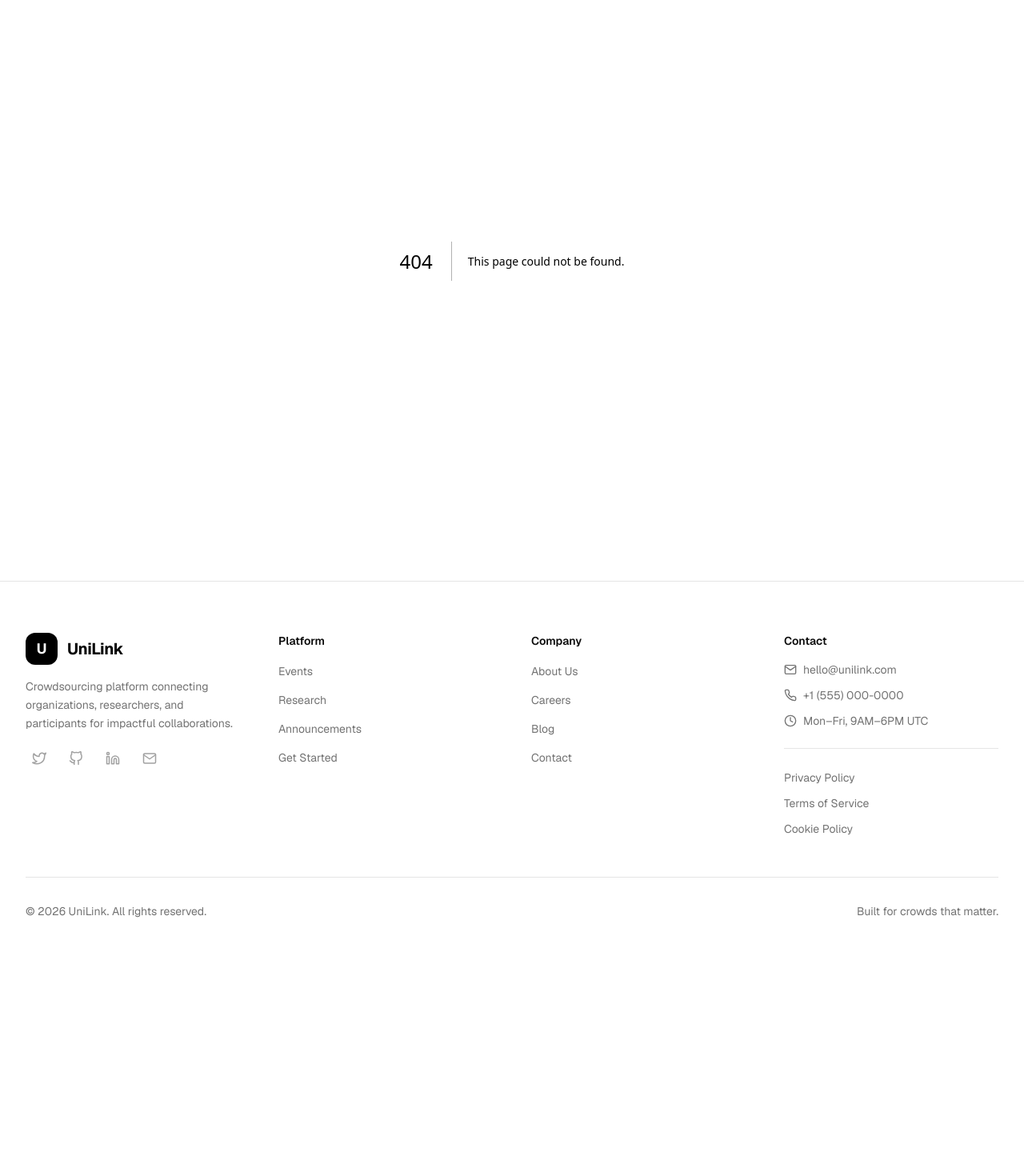
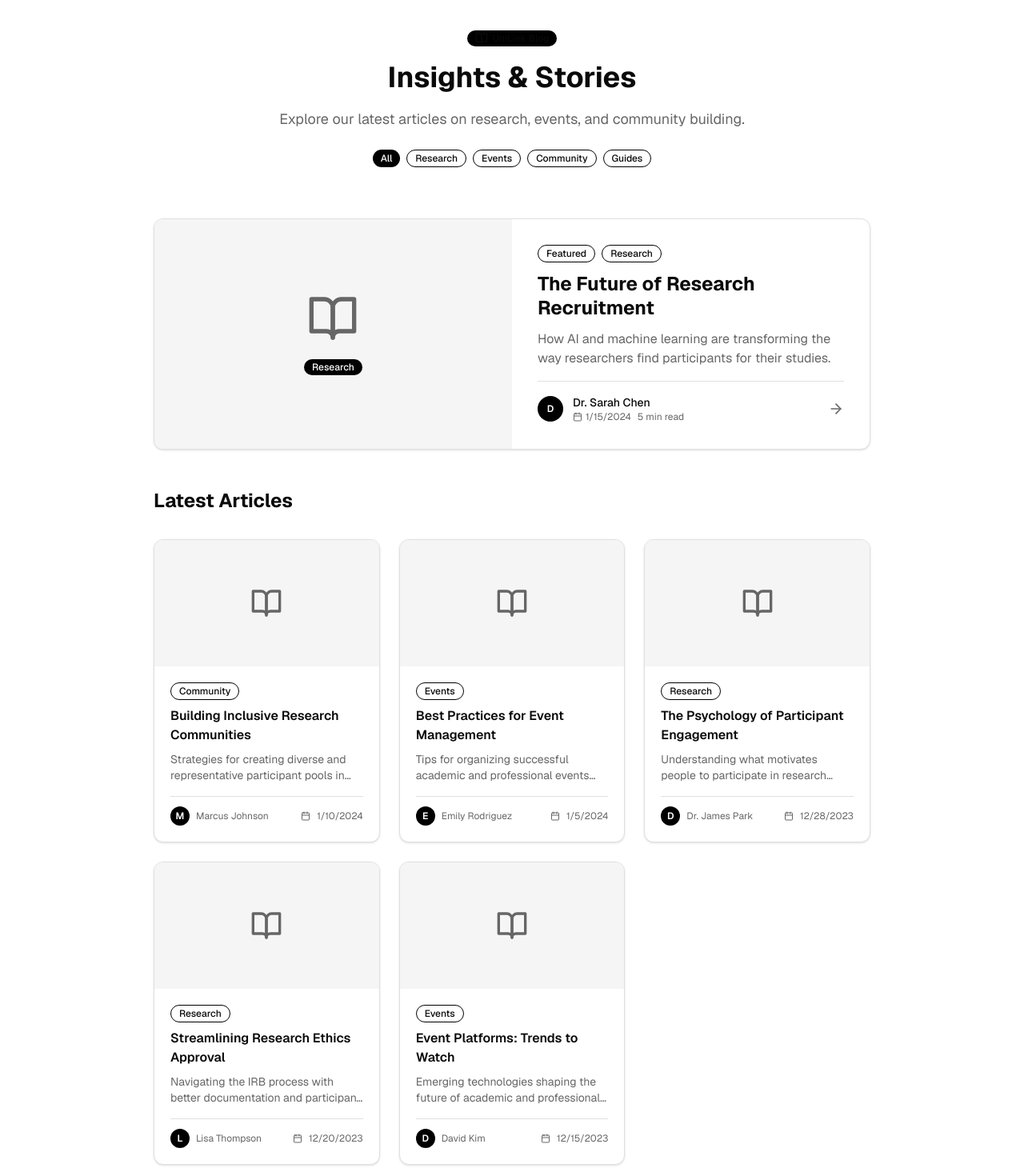
Before and after one commit to genta-bahana-nagari/unilink, a Next.js app: page /blog in a window 1280 px wide. Before the commit this address had no page. Shown: the part 140-1610 px from the top of the page at 80% size. Before the commit the page ends 1353 px from the top, so only its background shows below. Built offline with nearby package versions, Linux system fonts and the light colour scheme.

Commit message:
feat(blog): create blog page with featured post and article grid

```diff
--- /dev/null
+++ b/src/app/(public)/blog/page.tsx
@@ -0,0 +1,232 @@
+"use client";
+
+import { Card } from "@/components/ui/card";
+import { Badge } from "@/components/ui/badge";
+import { Avatar } from "@/components/ui/avatar";
+import { Button } from "@/components/ui/button";
+import { FiCalendar, FiArrowRight, FiBookOpen, FiTag } from "react-icons/fi";
+import { cn } from "@/lib/utils";
+
+const POSTS = [
+  {
+    id: "1",
+    title: "The Future of Research Recruitment",
+    excerpt: "How AI and machine learning are transforming the way researchers find participants for their studies.",
+    author: "Dr. Sarah Chen",
+    date: "2024-01-15",
+    readTime: "5 min read",
+    category: "Research",
+    featured: true,
+  },
+  {
+    id: "2",
+    title: "Building Inclusive Research Communities",
+    excerpt: "Strategies for creating diverse and representative participant pools in academic research.",
+    author: "Marcus Johnson",
+    date: "2024-01-10",
+    readTime: "7 min read",
+    category: "Community",
+  },
+  {
+    id: "3",
+    title: "Best Practices for Event Management",
+    excerpt: "Tips for organizing successful academic and professional events with better engagement.",
+    author: "Emily Rodriguez",
+    date: "2024-01-05",
+    readTime: "4 min read",
+    category: "Events",
+  },
+  {
+    id: "4",
+    title: "The Psychology of Participant Engagement",
+    excerpt: "Understanding what motivates people to participate in research studies and events.",
+    author: "Dr. James Park",
+    date: "2023-12-28",
+    readTime: "6 min read",
+    category: "Research",
+  },
+  {
+    id: "5",
+    title: "Streamlining Research Ethics Approval",
+    excerpt: "Navigating the IRB process with better documentation and participant communication.",
+    author: "Lisa Thompson",
+    date: "2023-12-20",
+    readTime: "8 min read",
+    category: "Research",
+  },
+  {
+    id: "6",
+    title: "Event Platforms: Trends to Watch",
+    excerpt: "Emerging technologies shaping the future of academic and professional events.",
+    author: "David Kim",
+    date: "2023-12-15",
+    readTime: "5 min read",
+    category: "Events",
+  },
+];
+
+const CATEGORIES = ["All", "Research", "Events", "Community", "Guides"];
+
+export default function BlogPage() {
+  const featuredPost = POSTS.find((p) => p.featured);
+  const regularPosts = POSTS.filter((p) => !p.featured);
+
+  return (
+    <div className="min-h-screen bg-background">
+      {/* Hero Section */}
+      <section className="pt-16 sm:pt-20 lg:pt-28 pb-8 sm:pb-12 lg:pb-16 px-4">
+        <div className="max-w-4xl mx-auto text-center">
+          <Badge className="mb-4 bg-primary text-primary-foreground">
+            <FiBookOpen className="mr-1.5 h-4 w-4" />
+            UniLink Blog
+          </Badge>
+          <h1 className="text-2xl sm:text-3xl lg:text-4xl font-bold text-foreground mb-4 leading-tight">
+            Insights &amp; Stories
+          </h1>
+          <p className="text-base sm:text-lg text-muted-foreground max-w-2xl mx-auto mb-6">
+            Explore our latest articles on research, events, and community building.
+          </p>
+          <div className="flex flex-wrap justify-center gap-2">
+            {CATEGORIES.map((cat) => (
+              <Badge
+                key={cat}
+                variant={cat === "All" ? "default" : "outline"}
+                className="cursor-pointer"
+              >
+                {cat}
+              </Badge>
+            ))}
+          </div>
+        </div>
+      </section>
+
+      {/* Featured Post */}
+      {featuredPost && (
+        <section className="px-4 pb-8 sm:pb-12">
+          <div className="max-w-4xl mx-auto">
+            <Card
+              className={cn(
+                "overflow-hidden",
+                "border-border bg-card",
+                "hover:shadow-lg transition-all duration-300",
+                "group cursor-pointer"
+              )}
+            >
+              <div className="grid md:grid-cols-2">
+                <div className="aspect-[16/9] md:aspect-auto bg-muted flex items-center justify-center p-6 md:min-h-[240px]">
+                  <div className="text-center">
+                    <FiBookOpen className="w-16 h-16 mx-auto text-muted-foreground mb-4" />
+                    <Badge>{featuredPost.category}</Badge>
+                  </div>
+                </div>
+                <div className="p-5 sm:p-6 md:p-8 flex flex-col">
+                  <div className="flex items-center gap-2 mb-3">
+                    <Badge variant="outline" className="text-xs">Featured</Badge>
+                    <Badge variant="outline" className="text-xs">{featuredPost.category}</Badge>
+                  </div>
+                  <h2 className="text-lg sm:text-xl lg:text-2xl font-bold text-foreground mb-3 leading-tight group-hover:text-primary transition-colors">
+                    {featuredPost.title}
+                  </h2>
+                  <p className="text-muted-foreground text-sm sm:text-base mb-4 flex-1 line-clamp-2">
+                    {featuredPost.excerpt}
+                  </p>
+                  <div className="flex items-center justify-between pt-4 border-t border-border mt-auto">
+                    <div className="flex items-center gap-3">
+                      <Avatar fallback={featuredPost.author.charAt(0)} size="sm" />
+                      <div>
+                        <p className="text-sm font-medium text-foreground">{featuredPost.author}</p>
+                        <p className="text-xs text-muted-foreground flex items-center gap-2">
+                          <span className="flex items-center gap-1">
+                            <FiCalendar className="w-3 h-3" />
+                            {new Date(featuredPost.date).toLocaleDateString()}
+                          </span>
+                          <span className="hidden sm:inline">{featuredPost.readTime}</span>
+                        </p>
+                      </div>
+                    </div>
+                    <FiArrowRight className="w-5 h-5 text-muted-foreground group-hover:text-primary group-hover:translate-x-1 transition-all" />
+                  </div>
+                </div>
+              </div>
+            </Card>
+          </div>
+        </section>
+      )}
+
+      {/* All Posts */}
+      <section className="px-4 pb-12 sm:pb-16 lg:pb-20">
+        <div className="max-w-4xl mx-auto">
+          <h2 className="text-xl sm:text-2xl font-bold text-foreground mb-6 sm:mb-8">Latest Articles</h2>
+          <div className="grid grid-cols-1 sm:grid-cols-2 lg:grid-cols-3 gap-4 sm:gap-6">
+            {regularPosts.map((post) => (
+              <Card
+                key={post.id}
+                className={cn(
+                  "overflow-hidden",
+                  "border-border bg-card",
+                  "hover:shadow-lg transition-all duration-300",
+                  "hover:border-primary/50 dark:hover:border-primary/50",
+                  "group cursor-pointer",
+                  "flex flex-col"
+                )}
+              >
+                <div className="aspect-video bg-muted flex items-center justify-center">
+                  <FiBookOpen className="w-10 h-10 text-muted-foreground" />
+                </div>
+                <div className="p-4 sm:p-5 flex flex-col flex-1">
+                  <div className="flex items-center gap-2 mb-2">
+                    <Badge variant="outline" className="text-xs">{post.category}</Badge>
+                  </div>
+                  <h3 className="font-semibold text-foreground mb-2 line-clamp-2 group-hover:text-primary transition-colors">
+                    {post.title}
+                  </h3>
+                  <p className="text-sm text-muted-foreground mb-4 line-clamp-2 flex-1">
+                    {post.excerpt}
+                  </p>
+                  <div className="flex items-center justify-between pt-3 border-t border-border mt-auto">
+                    <div className="flex items-center gap-2">
+                      <Avatar fallback={post.author.charAt(0)} size="sm" className="w-6 h-6" />
+                      <span className="text-xs text-muted-foreground">{post.author}</span>
+                    </div>
+                    <div className="flex items-center gap-2 text-xs text-muted-foreground">
+                      <FiCalendar className="w-3 h-3" />
+                      {new Date(post.date).toLocaleDateString()}
+                    </div>
+                  </div>
+                </div>
+              </Card>
+            ))}
+          </div>
+
+          <div className="mt-8 sm:mt-12 text-center">
+            <Button variant="outline" size="lg" className="w-full sm:w-auto">
+              Load More
+              <FiArrowRight className="ml-2 h-4 w-4" />
+            </Button>
+          </div>
+        </div>
+      </section>
+
+      {/* Newsletter CTA */}
+      <section className="px-4 py-12 sm:py-16 bg-muted/30">
+        <div className="max-w-2xl mx-auto text-center">
+          <FiTag className="w-8 h-8 mx-auto text-primary mb-4" />
+          <h2 className="text-xl sm:text-2xl font-bold text-foreground mb-3">
+            Stay in the Loop
+          </h2>
+          <p className="text-muted-foreground text-sm sm:text-base mb-6">
+            Subscribe to our newsletter for the latest insights, updates, and stories from the research community.
+          </p>
+          <div className="flex flex-col sm:flex-row gap-3 max-w-md mx-auto">
+            <input
+              type="email"
+              placeholder="Enter your email"
+              className="flex-1 h-10 px-4 rounded-md border border-border bg-background text-sm"
+            />
+            <Button>Subscribe</Button>
+          </div>
+        </div>
+      </section>
+    </div>
+  );
+}
```
